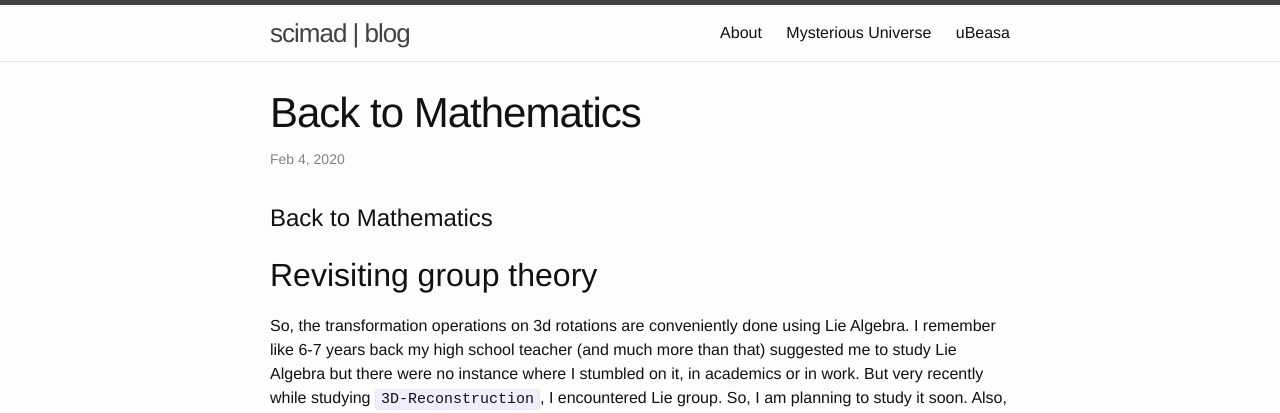
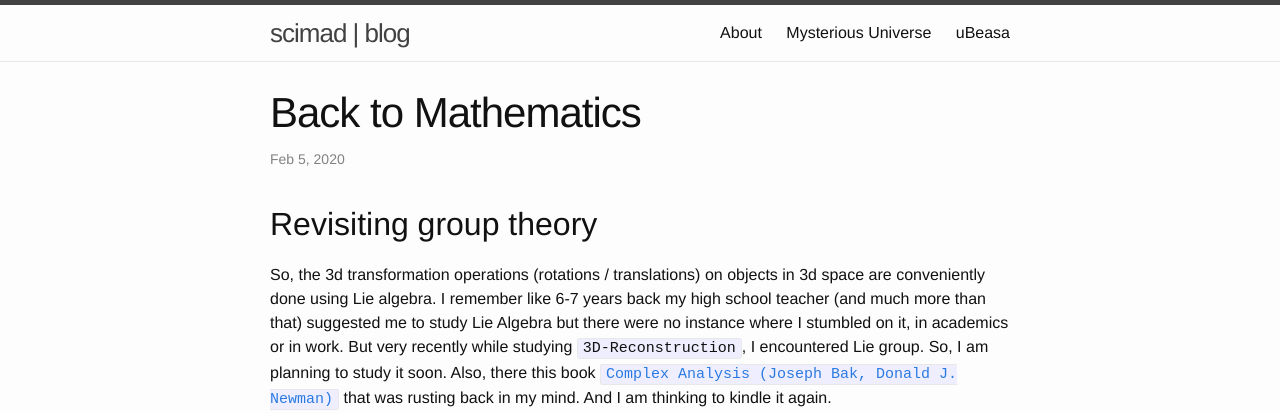
Before and after one commit to scimad/scimad.github.io, a Jekyll site: the page built from _posts/2020-02-04-back-to-mathematics.markdown, in a window 1280 px wide and 1400 px high. Shown: the top 413 px of the window. Built offline with Jekyll 4.4.1, drawn with Linux system fonts in a browser that asks for light colours; formulas are drawn with MathJax 3; some of the changed text lies outside the part shown.

Commit message:
Add few things to about group theory

```diff
--- a/_posts/2020-02-04-back-to-mathematics.markdown
+++ b/_posts/2020-02-04-back-to-mathematics.markdown
@@ -19,9 +19,8 @@
     });
 </script>
 
-# Back to Mathematics
 ## Revisiting group theory
-So, the transformation operations on 3d rotations are conveniently done using Lie Algebra. I remember like 6-7 years back my high school teacher (and much more than that) suggested me to study Lie Algebra but there were no instance where I stumbled on it, in academics or in work. But very recently while studying `3D-Reconstruction`, I encountered Lie group. So, I am planning to study it soon. Also, there this book [`Complex Analysis (Joseph Bak, Donald J. Newman)`](https://www.academia.edu/35970464/Joseph_Bak_Donald_J._Newman_-_Complex_Analysis.pdf) that was rusting back in my mind. And I am thinking to kindle it again.
+So, the 3d transformation operations (rotations / translations) on objects in 3d space are conveniently done using Lie algebra. I remember like 6-7 years back my high school teacher (and much more than that) suggested me to study Lie Algebra but there were no instance where I stumbled on it, in academics or in work. But very recently while studying `3D-Reconstruction`, I encountered Lie group. So, I am planning to study it soon. Also, there this book [`Complex Analysis (Joseph Bak, Donald J. Newman)`](https://www.academia.edu/35970464/Joseph_Bak_Donald_J._Newman_-_Complex_Analysis.pdf) that was rusting back in my mind. And I am thinking to kindle it again.
 
 I just realized that if I am not really comfortable with algebra stuffs like I am; more or less; in calculus stuffs.
 
@@ -29,7 +28,7 @@
 Fig: Galois (1811-1832, lived for only 20 years!) who is considered by many as the founder of group theory. He was the first to use the term “group” in a technical sense, though to him it meant a collection of permutations closed under multiplication. Galois was a mathematician and political activist, what a combination!
 
 
-## Group
+### Group
 
 Definition from Cayley (in 1884):
 
@@ -40,5 +39,5 @@
 * $a(bc) = (ab)c$ for all *a, b, c* in *G (associativity)*
 
 ----------
-Last Updated: Tuesday, 4 Feb, 2020, 15:04 NPT
+Last Updated: Tuesday, 5 Feb, 2020, 14:53 NPT
 Author: Madhav Humagain (scimad)
```
Also changed, not shown: other parts of _posts/2020-02-04-back-to-mathematics.markdown (+1 -1 lines).
